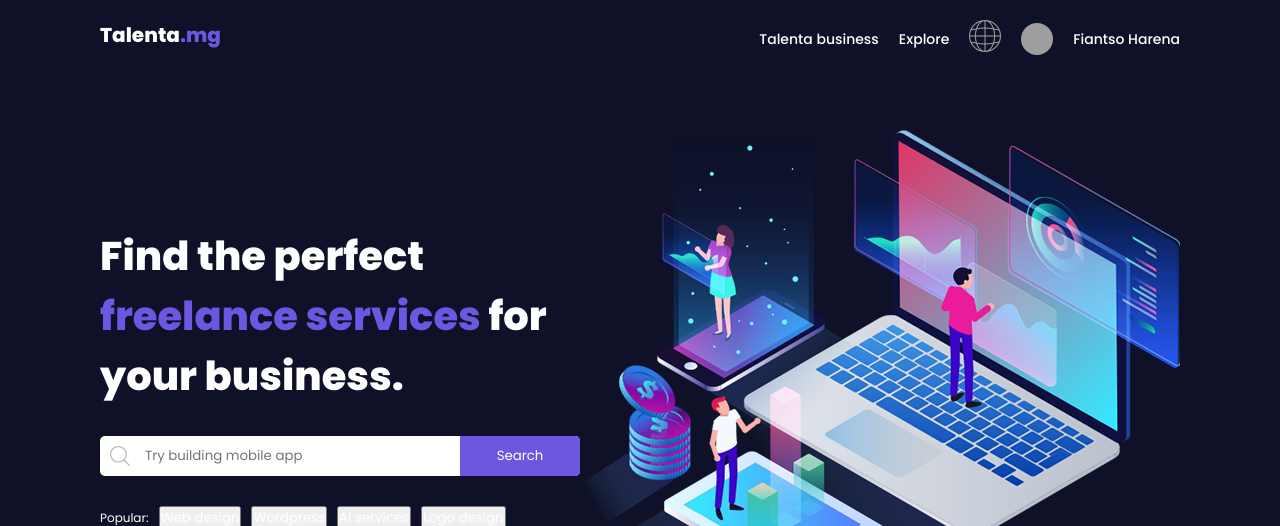
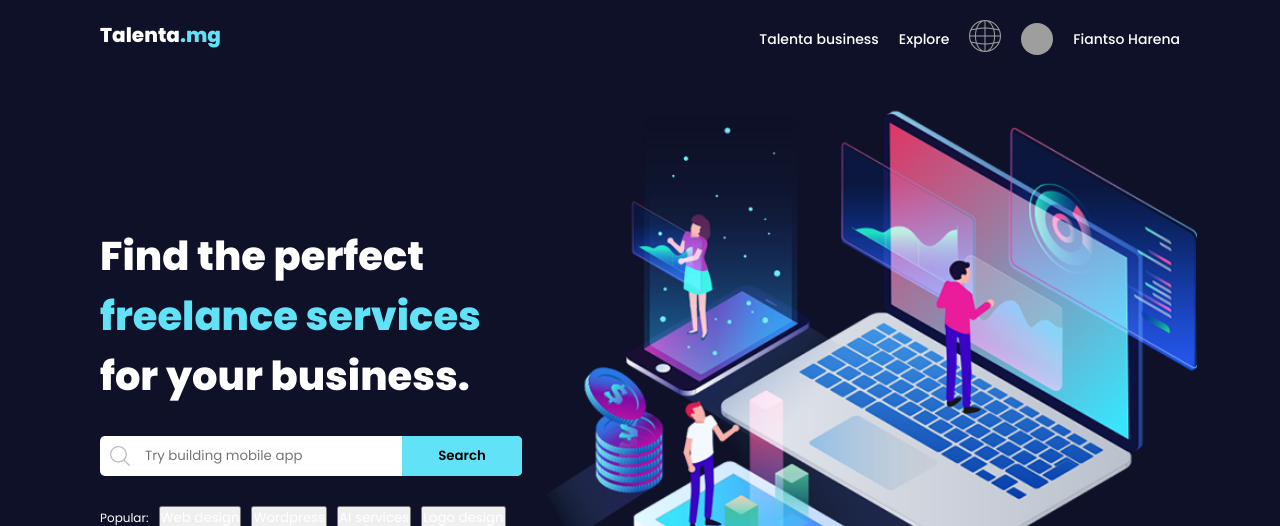
Before and after one commit to HarenaFiantso/TalentaUI, a React (Vite) app: page / in a window 1280 px wide. Shown: the top 526 px of the page. Built offline with nearby package versions, Linux system fonts and the light colour scheme; grey boxes are pictures that could not be loaded.

Commit message:
style: styling the featured component

```diff
--- a/src/components/featured/Featured.scss
+++ b/src/components/featured/Featured.scss
@@ -9,6 +9,7 @@
     width: 1080px;
     display: flex;
     align-items: center;
+    gap: 20px;
 
     .left {
       display: flex;
@@ -20,8 +21,8 @@
         font-weight: 800;
 
         span {
-          color: #6e57e0;
-          text-shadow: #6e57e0;
+          color: #62e2f6;
+          text-shadow: #62e2f6;
         }
       }
 
@@ -55,8 +56,9 @@
           width: 120px;
           height: 40px;
           border: none;
-          background-color: #6e57e0;
-          color: white;
+          background-color: #62e2f6;
+          color: black;
+          font-weight: 600;
           cursor: pointer;
           border-radius: 0 5px 5px 0;
         }
@@ -78,10 +80,18 @@
           padding: 5px 10px;
           border-radius: 20px;
           font-size: 12px;
+          cursor: pointer;
         }
       }
     }
 
-    .right {}
+    .right {
+      height: 100%;
+
+      img {
+        height: 100%;
+        object-fit: contain;
+      }
+    }
   }
 }
--- a/src/components/navbar/Navbar.scss
+++ b/src/components/navbar/Navbar.scss
@@ -26,7 +26,7 @@
       cursor: pointer;
 
       .domain {
-        color: #6e57e0;
+        color: #62e2f6;
       }
     }
 
@@ -84,13 +84,13 @@
       button {
         padding: .5rem 1.5rem;
         cursor: pointer;
-        background-color: #6e57e0;
+        background-color: #62e2f6;
         color: white;
         font-weight: 900;
         font-family: "Poppins";
         border-radius: 5px;
-        border: 2px solid #6e57e0;
-        box-shadow: 0 5px 10px #6e57e08a;
+        border: 2px solid #62e2f6;
+        box-shadow: 0 5px 10px #62e2f69f;
         transition: .2s all ease;
 
         &:hover {
```
